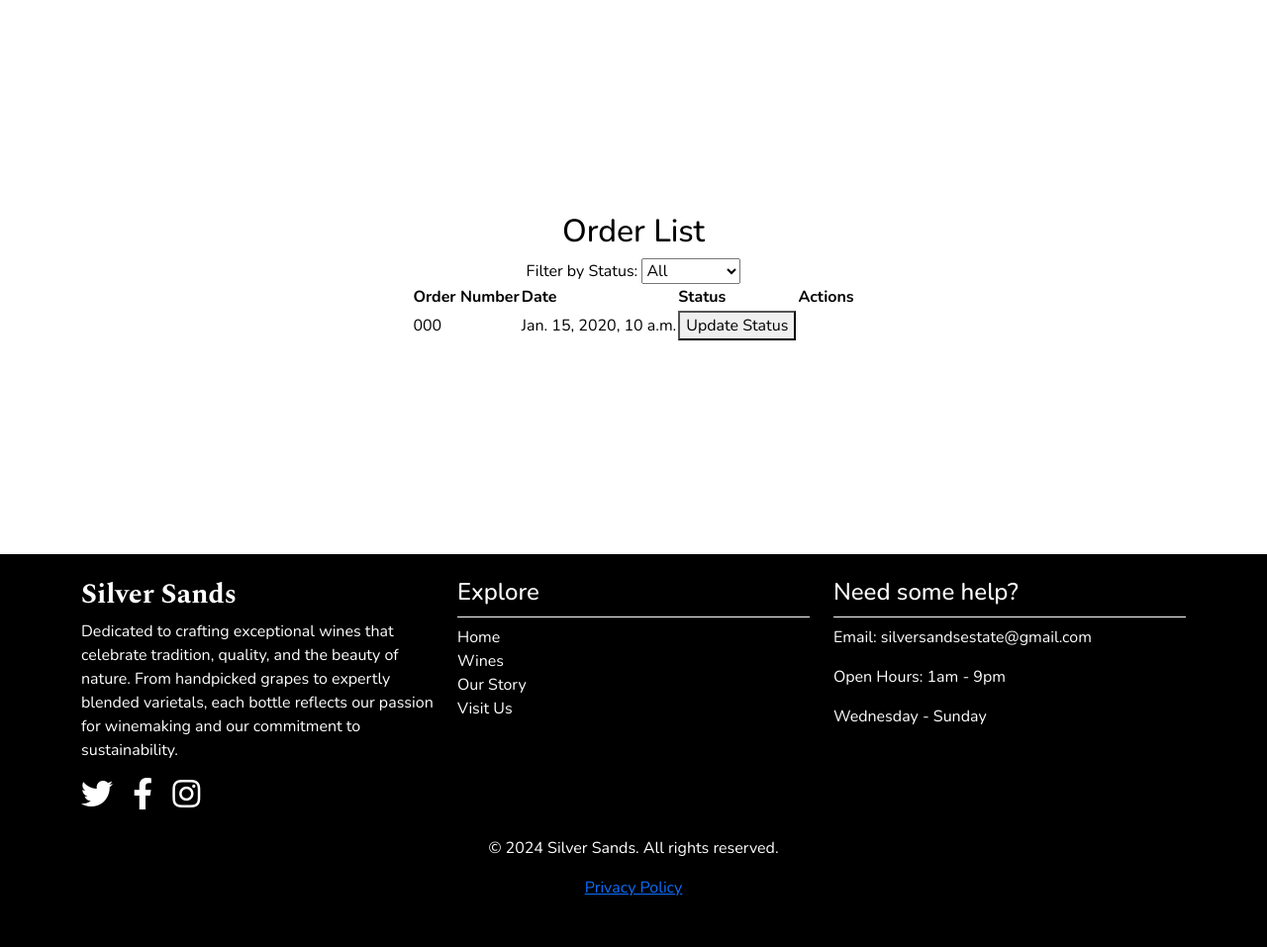
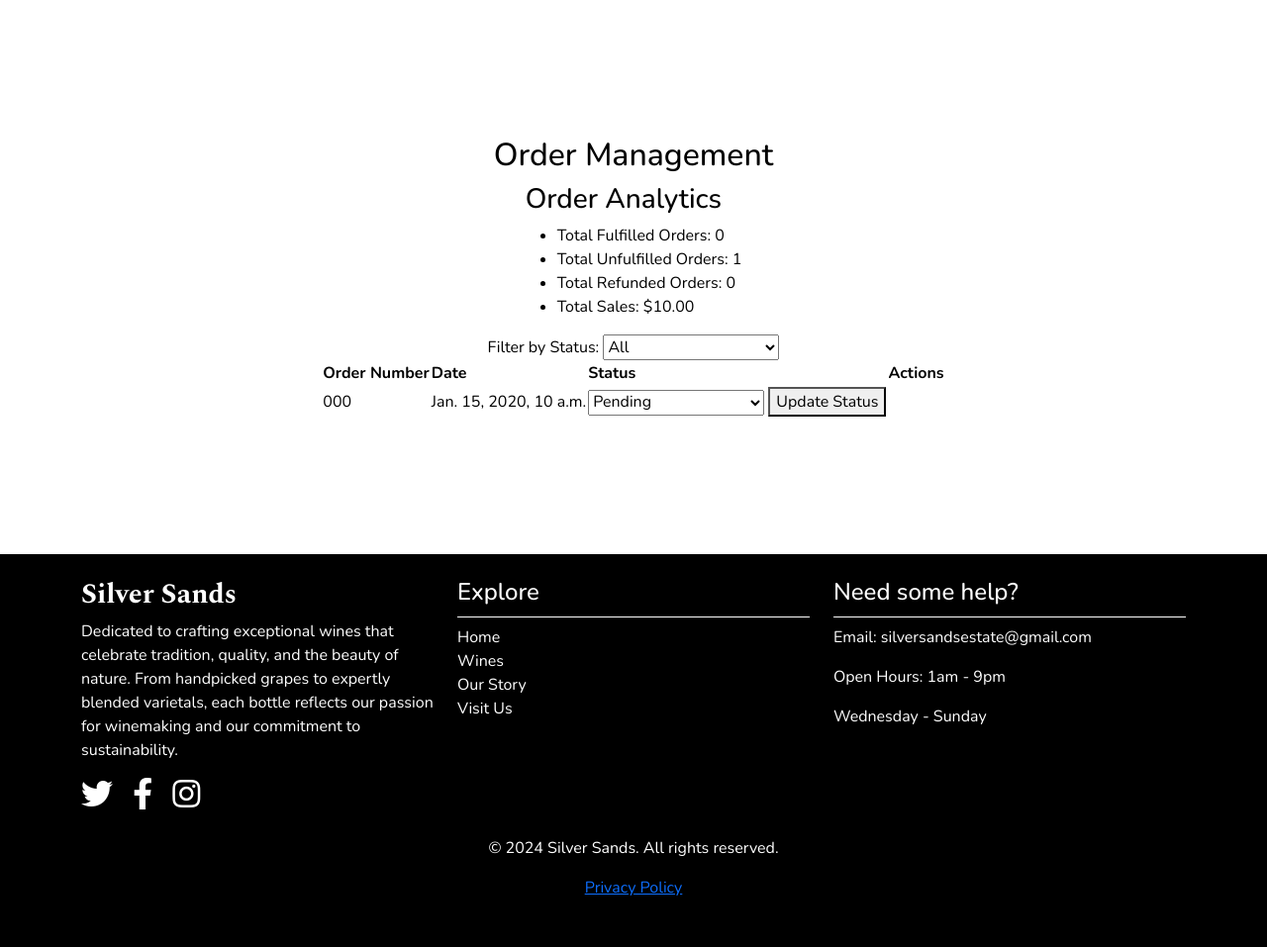
Before and after one commit to AlvaLind/project-5-silver-sands, a Django app: page /management_dashboard/manage_orders/ in a window 1280 px wide. Shown: the part 69-1026 px from the top of the page at 99% size. Run offline with Django 5.2, Linux system fonts and the light colour scheme; a user stored in the database is signed in; tables that the repository leaves empty hold one stand-in row (values such as "Sample post"); some libraries are stand-ins or nearby versions.

Commit message:
Add order analytics to manage orders page and handle status update form

```diff
--- a/management_dashboard/templates/management_dashboard/manage_orders.html
+++ b/management_dashboard/templates/management_dashboard/manage_orders.html
@@ -1,8 +1,20 @@
 {% extends "base.html" %}
 
 {% block content %}
-<h2>Order List</h2>
+<h2>Order Management</h2>
 
+<!-- Analytics Section -->
+<div class="analytics">
+    <h3>Order Analytics</h3>
+    <ul>
+        <li>Total Fulfilled Orders: {{ total_fulfilled }}</li>
+        <li>Total Unfulfilled Orders: {{ total_unfulfilled }}</li>
+        <li>Total Refunded Orders: {{ total_refunded }}</li>
+        <li>Total Sales: ${{ total_sales|floatformat:2 }}</li>
+    </ul>
+</div>
+
+<!-- Order Filtering Section -->
 <form method="get">
     <label for="status">Filter by Status:</label>
     <select name="status" id="status" onchange="this.form.submit()">
@@ -10,7 +22,8 @@
         <option value="pending">Pending</option>
         <option value="processing">Processing</option>
         <option value="shipped">Shipped</option>
-        <option value="delivered">Delivered</option>
+        <option value="fulfilled">Fulfilled</option>
+        <option value="returned">Returned & Refunded</option>
     </select>
 </form>
 
@@ -32,13 +45,22 @@
                     <form method="post" action="{% url 'manage_orders' %}">
                         {% csrf_token %}
                         <input type="hidden" name="order_id" value="{{ order.id }}">
-                    {{ form.status }}
+                        <select name="status">
+                            {% for choice in order_status_choices %}
+                                <option value="{{ choice.0 }}" {% if order.status == choice.0 %}selected{% endif %}>
+                                    {{ choice.1 }}
+                                </option>
+                            {% endfor %}
+                        </select>
                         <button type="submit">Update Status</button>
                     </form>
                 </td>
             </tr>
+        {% empty %}
+            <tr>
+                <td colspan="4">No orders found.</td>
+            </tr>
         {% endfor %}
         </tbody>
-
     </table>
 {% endblock %}
--- a/management_dashboard/views.py
+++ b/management_dashboard/views.py
@@ -1,12 +1,14 @@
 from django.shortcuts import render, redirect, reverse, get_object_or_404
 from django.contrib.auth.decorators import login_required
-from .forms import ProductForm
 from django.contrib import messages
 from django.core.exceptions import ValidationError
 from django.db import IntegrityError
+from django.db.models import Sum
 
 from products.models import Wine
 from checkout.models import Order
+from .forms import ProductForm
+from .forms import OrderStatusForm
 
 
 @login_required
@@ -112,6 +114,14 @@ def manage_orders(request):
     if status_filter:
         orders = orders.filter(status=status_filter)
 
+    # Calculating analytics
+    total_fulfilled = orders.filter(status='fulfilled').count()
+    total_refunded = orders.filter(status='returned').count()
+    total_unfulfilled = orders.exclude(status__in=['fulfilled', 'returned']).count()
+    total_sales = orders.aggregate(Sum('grand_total'))['grand_total__sum'] or 0
+
+    order_status_choices = Order.ORDER_STATUS_CHOICES
+
     if request.method == 'POST':
         order_id = request.POST.get('order_id')
         order = Order.objects.get(id=order_id)
@@ -120,11 +130,17 @@ def manage_orders(request):
         if form.is_valid():
             form.save()
             messages.success(request, 'Order status updated successfully.')
+            return redirect('manage_orders')
         else:
             messages.error(request, 'Error updating order status.')
 
     context = {
         'orders': orders,
+        'total_fulfilled': total_fulfilled,
+        'total_refunded': total_refunded,
+        'total_unfulfilled': total_unfulfilled,
+        'total_sales': total_sales,
+        'order_status_choices': order_status_choices,
     }
 
     return render(request, 'management_dashboard/manage_orders.html', context)
```
Lines whose indentation alone changed are shown as unchanged.
